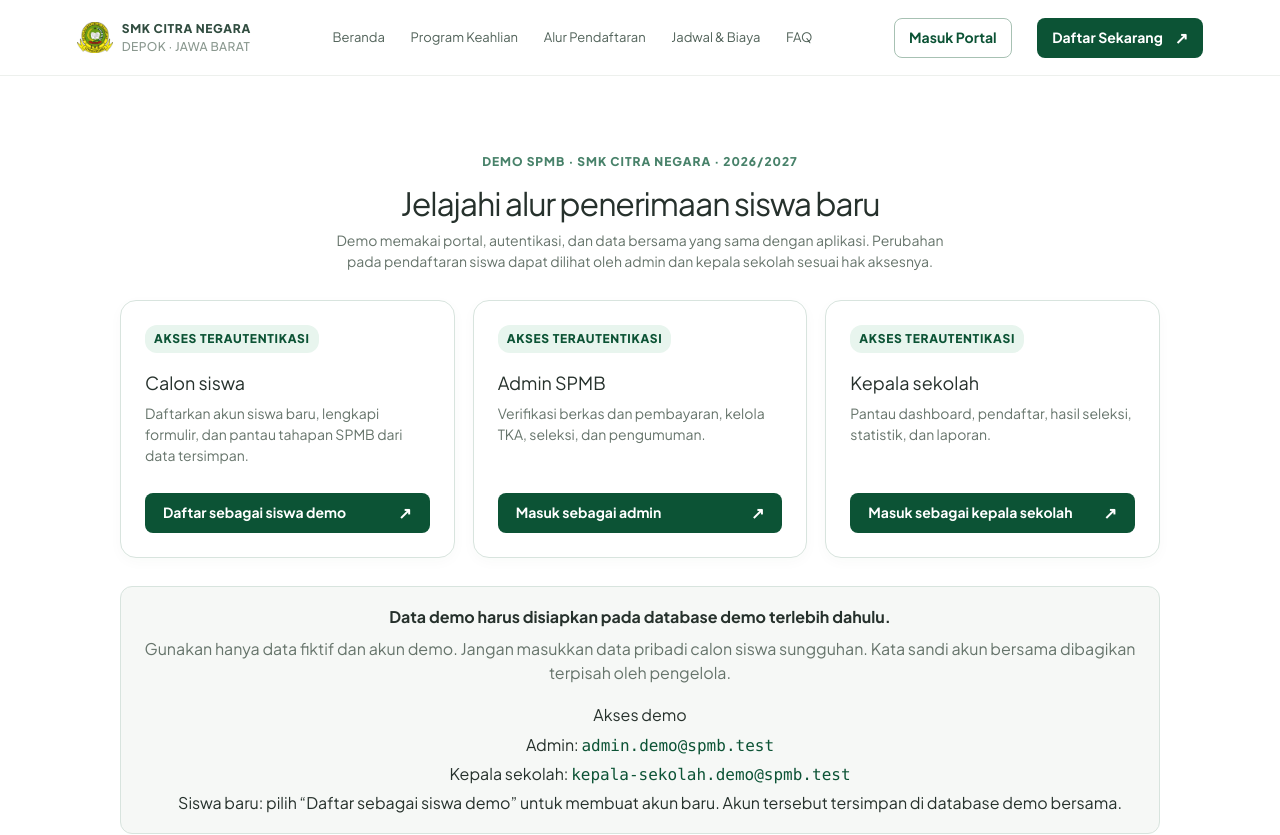
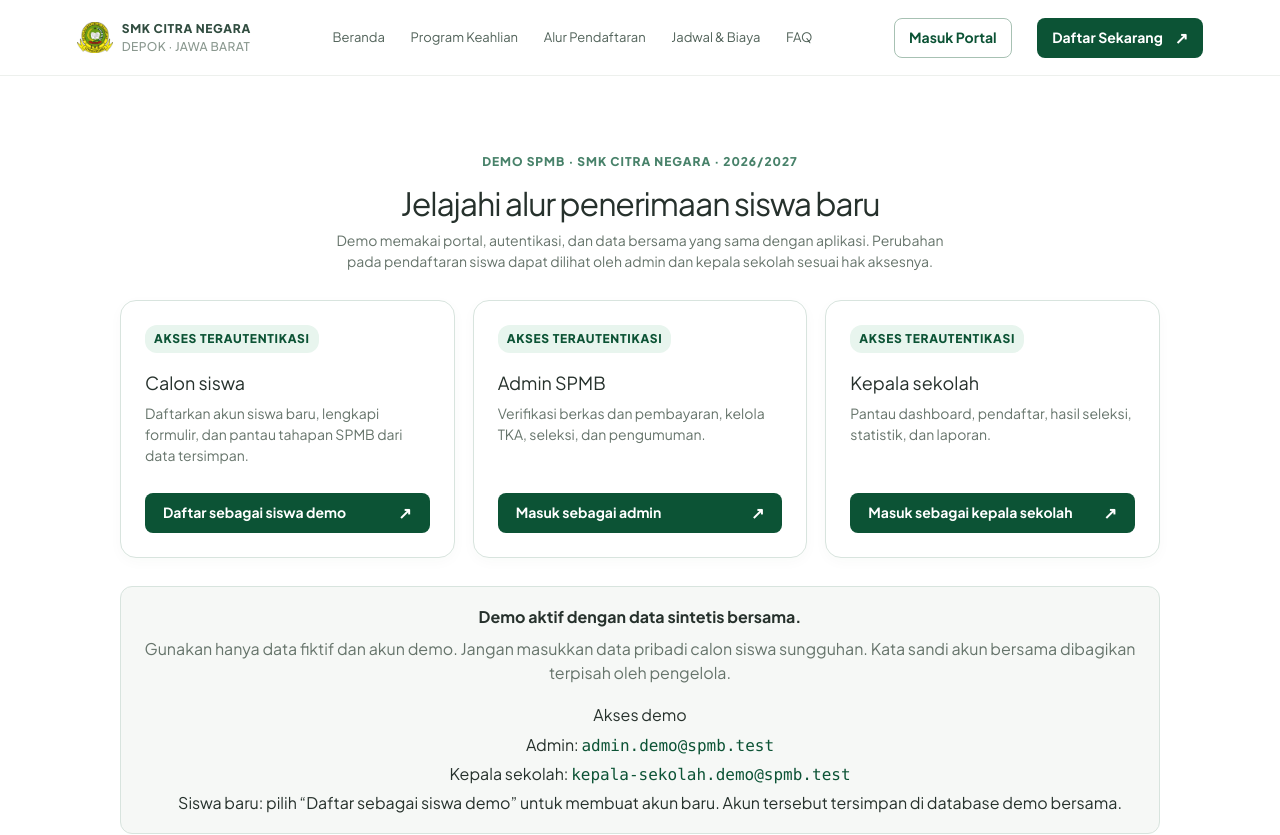
Before and after one commit to shellyaarsy-code/spmb-smk-citra-negara, a Next.js app: page /demo in a window 1280 px wide. Shown: the top 835 px of the page. Built offline with nearby package versions, Linux system fonts and the light colour scheme.

Commit message:
docs(demo): clarify synthetic shared data is ready

```diff
--- a/app/demo/page.tsx
+++ b/app/demo/page.tsx
@@ -47,7 +47,7 @@ export default function DemoPage() {
           ))}
         </div>
         <aside className="demo-access-note" role="note">
-          <strong>Data demo harus disiapkan pada database demo terlebih dahulu.</strong>
+          <strong>Demo aktif dengan data sintetis bersama.</strong>
           <p>Gunakan hanya data fiktif dan akun demo. Jangan masukkan data pribadi calon siswa sungguhan. Kata sandi akun bersama dibagikan terpisah oleh pengelola.</p>
           <h2>Akses demo</h2>
           <ul>
```
